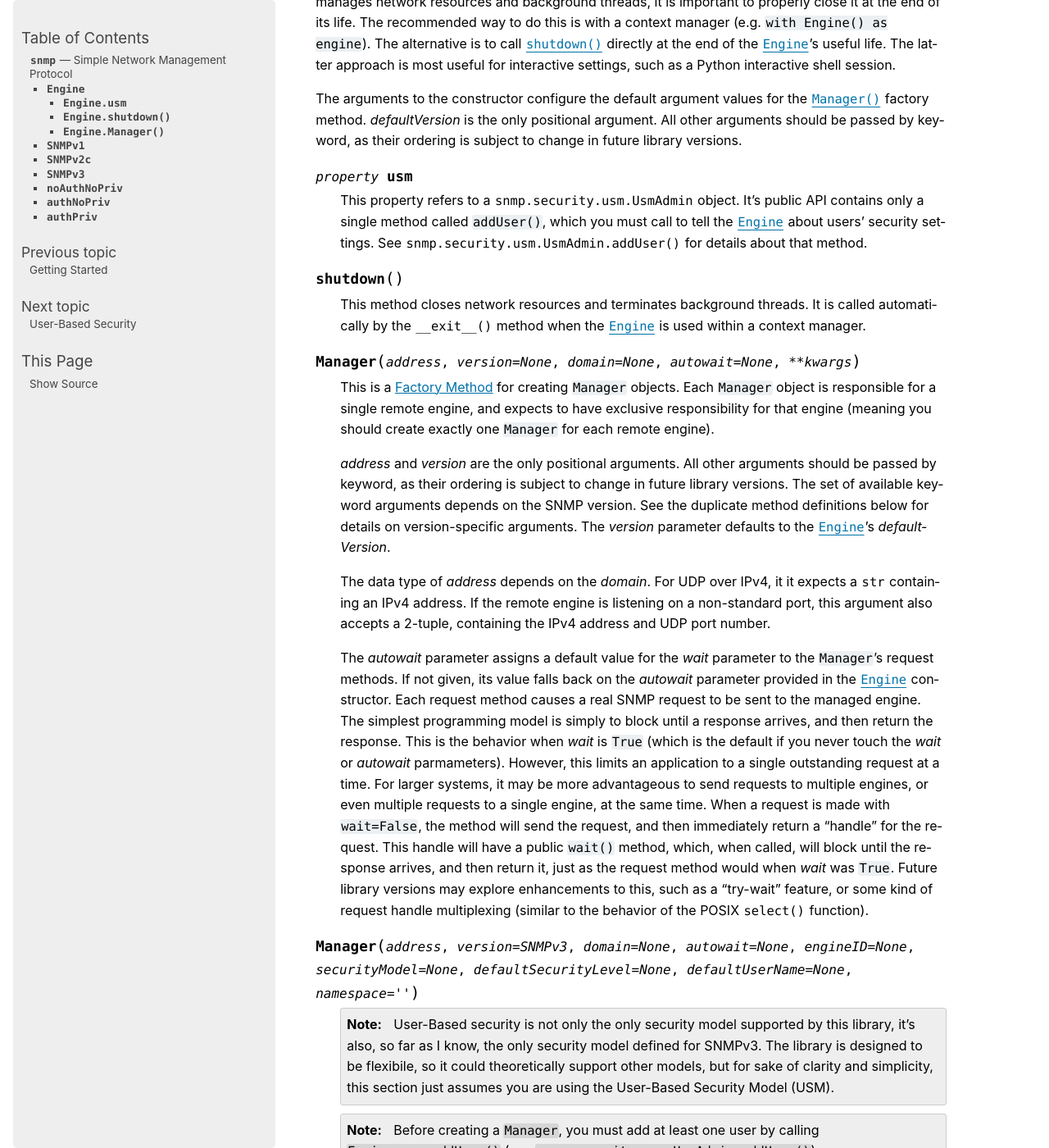
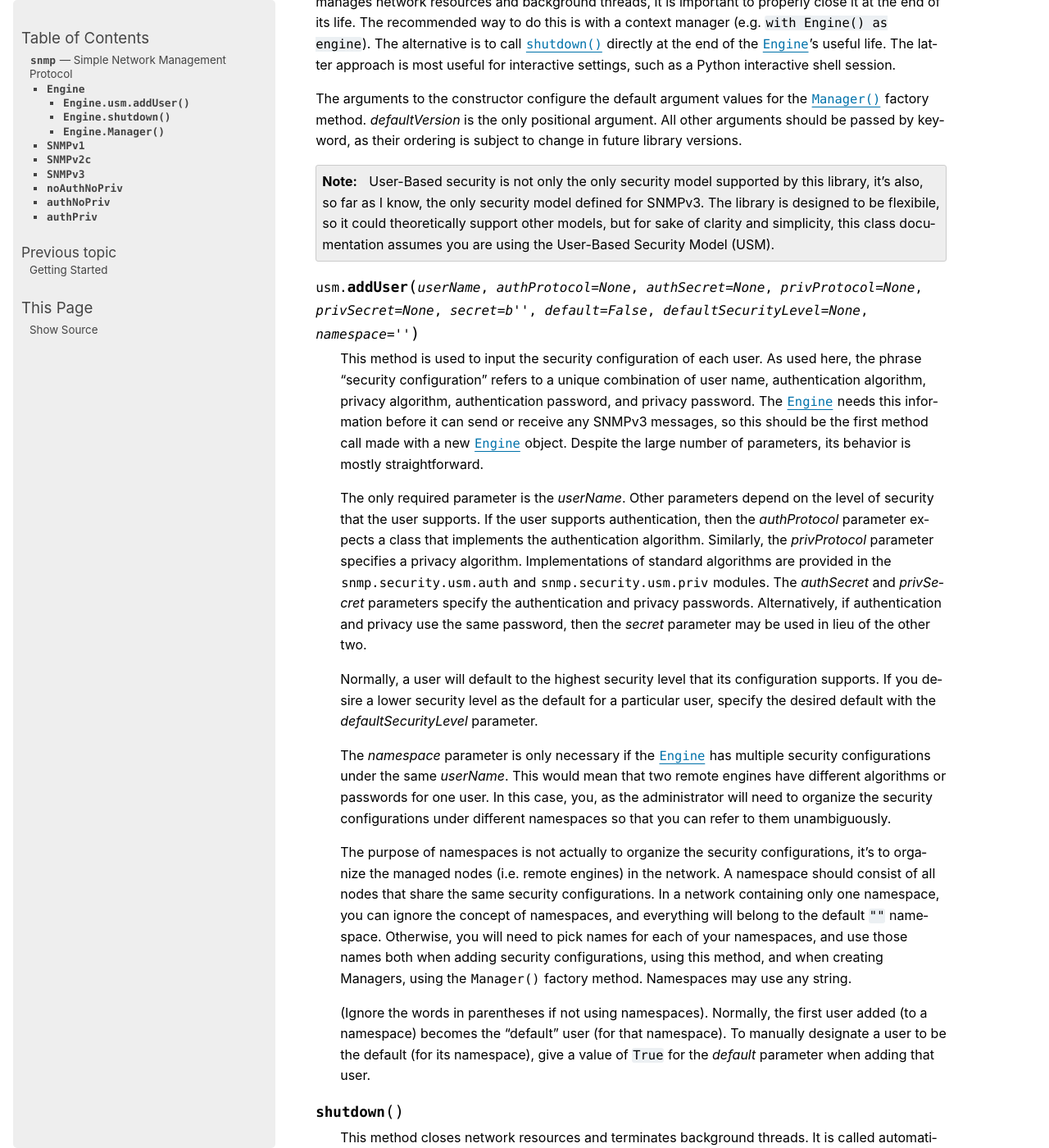
Before and after one commit to charlestolley/python-snmp, a Sphinx documentation site: the page built from docs/source/snmp.rst, in a window 1280 px wide and 1400 px high, scrolled down 549 px. Shown: the whole window at 82% size. Built offline with Sphinx 7.4.7, drawn with Linux system fonts in a browser that asks for light colours; some of the changed text lies outside the part shown.

Commit message:
Collapse usm.addUser() documentation under the Engine class

```diff
--- a/docs/source/index.rst
+++ b/docs/source/index.rst
@@ -12,4 +12,3 @@ component.
    installation
    getting_started
    snmp
-   usm
--- a/docs/source/snmp.rst
+++ b/docs/source/snmp.rst
@@ -44,12 +44,73 @@
    argument. All other arguments should be passed by keyword, as their ordering
    is subject to change in future library versions.
 
-   .. property:: usm
+   .. note::
 
-      This property refers to a :class:`snmp.security.usm.UsmAdmin` object. It's
-      public API contains only a single method called ``addUser()``, which you
-      must call to tell the :class:`Engine` about users' security settings. See
-      :meth:`snmp.security.usm.UsmAdmin.addUser` for details about that method.
+      User-Based security is not only the only security model supported by this
+      library, it's also, so far as I know, the only security model defined for
+      SNMPv3. The library is designed to be flexibile, so it could theoretically
+      support other models, but for sake of clarity and simplicity, this class
+      documentation assumes you are using the User-Based Security Model (USM).
+
+   .. method:: usm.addUser( \
+        userName, \
+        authProtocol=None, \
+        authSecret=None, \
+        privProtocol=None, \
+        privSecret=None, \
+        secret=b"", \
+        default=False, \
+        defaultSecurityLevel=None, \
+        namespace="", \
+      )
+
+      This method is used to input the security configuration of each user. As
+      used here, the phrase "security configuration" refers to a unique
+      combination of user name, authentication algorithm, privacy algorithm,
+      authentication password, and privacy password. The :class:`Engine` needs
+      this information before it can send or receive any SNMPv3 messages, so
+      this should be the first method call made with a new :class:`Engine`
+      object. Despite the large number of parameters, its behavior is mostly
+      straightforward.
+
+      The only required parameter is the `userName`. Other parameters depend on
+      the level of security that the user supports. If the user supports
+      authentication, then the `authProtocol` parameter expects a class that
+      implements the authentication algorithm. Similarly, the `privProtocol`
+      parameter specifies a privacy algorithm. Implementations of standard
+      algorithms are provided in the :mod:`snmp.security.usm.auth` and
+      :mod:`snmp.security.usm.priv` modules. The `authSecret` and `privSecret`
+      parameters specify the authentication and privacy passwords.
+      Alternatively, if authentication and privacy use the same password, then
+      the `secret` parameter may be used in lieu of the other two.
+
+      Normally, a user will default to the highest security level that its
+      configuration supports. If you desire a lower security level as the
+      default for a particular user, specify the desired default with the
+      `defaultSecurityLevel` parameter.
+
+      The `namespace` parameter is only necessary if the :class:`Engine` has
+      multiple security configurations under the same `userName`. This would
+      mean that two remote engines have different algorithms or passwords for
+      one user. In this case, you, as the administrator will need to organize
+      the security configurations under different namespaces so that you can
+      refer to them unambiguously.
+
+      The purpose of namespaces is not actually to organize the security
+      configurations, it's to organize the managed nodes (i.e. remote engines)
+      in the network. A namespace should consist of all nodes that share the
+      same security configurations. In a network containing only one namespace,
+      you can ignore the concept of namespaces, and everything will belong to
+      the default ``""`` namespace. Otherwise, you will need to pick names for
+      each of your namespaces, and use those names both when adding security
+      configurations, using this method, and when creating Managers, using the
+      :meth:`Manager` factory method. Namespaces may use any string.
+
+      (Ignore the words in parentheses if not using namespaces). Normally, the
+      first user added (to a namespace) becomes the "default" user (for that
+      namespace). To manually designate a user to be the default (for its
+      namespace), give a value of ``True`` for the `default` parameter when
+      adding that user.
 
    .. method:: shutdown
 
@@ -105,15 +166,6 @@
       engineID=None, securityModel=None, defaultSecurityLevel=None, \
       defaultUserName=None, namespace="")
       :noindex:
-
-      .. note::
-
-         User-Based security is not only the only security model supported by
-         this library, it's also, so far as I know, the only security model
-         defined for SNMPv3. The library is designed to be flexibile, so it
-         could theoretically support other models, but for sake of clarity and
-         simplicity, this section just assumes you are using the User-Based
-         Security Model (USM).
 
       .. note::
 
```
Also changed, not shown: other parts of docs/source/snmp.rst (+1 -1 lines), docs/source/usm.rst (deleted, +0 -63 lines).
